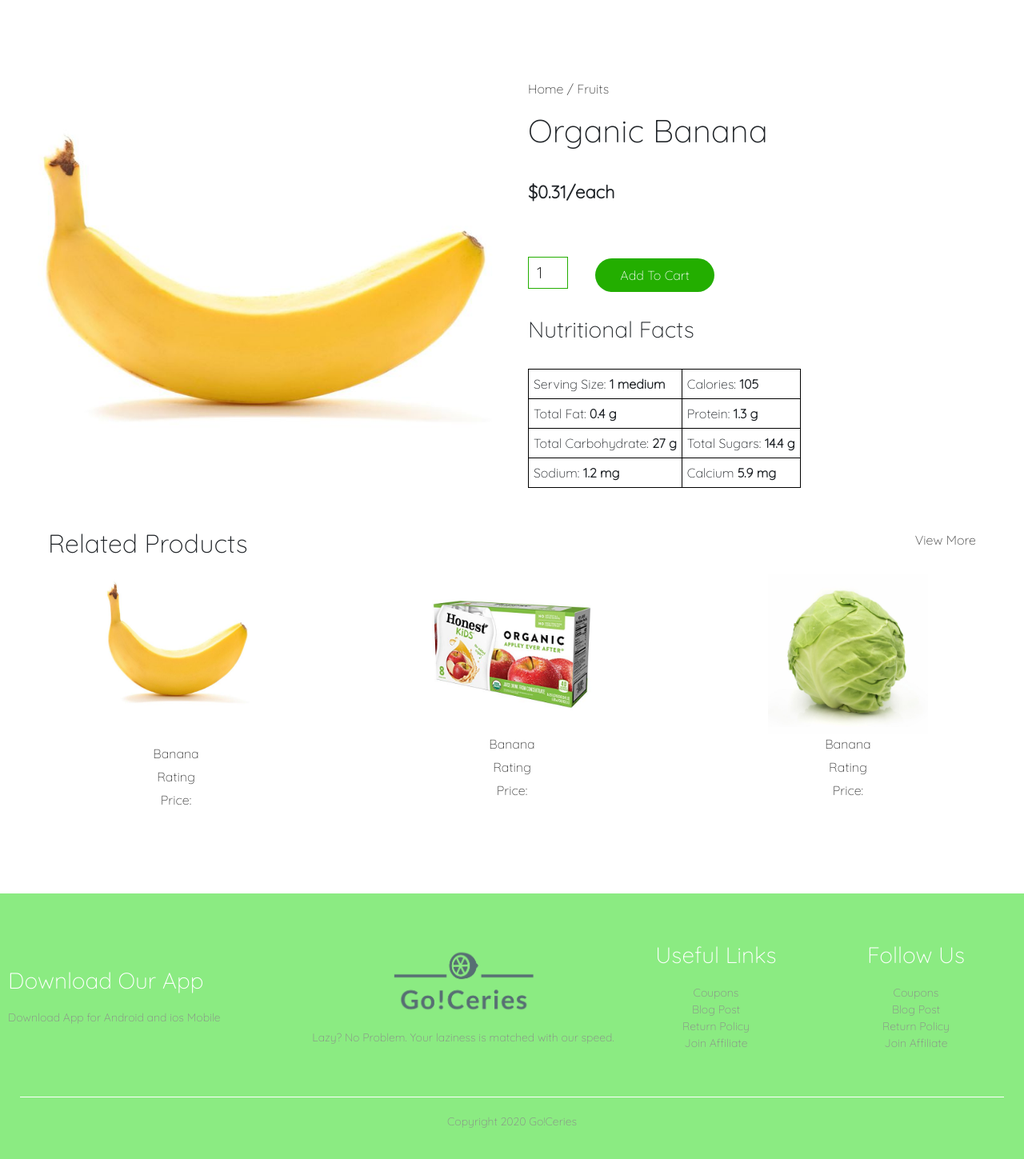
After one commit to JieLeow/GoCeries, a PHP site: page /productDetails.html in a window 1280 px wide. The commit adds this page. Shown: the part 97-1546 px from the top of the page at 80% size. Run offline with PHP 8.4, Linux system fonts and the light colour scheme.

Commit message:
add productDetails page removed in earlier commit and fix merge conflict

```diff
--- a/checkout.html
+++ b/checkout.html
@@ -1,8 +1,8 @@
 <html>
   <head>
   <link href="checkout.css" rel="stylesheet">
-  <link href="style.css" rel="stylesheet">
-  <link href="typography.css" rel="stylesheet">
+  <link href="/css/style.css" rel="stylesheet">
+  <link href="/css/typography.css" rel="stylesheet">
   </head>
   <body>
 
--- a/confirmation.php
+++ b/confirmation.php
@@ -5,8 +5,8 @@
   <body>
     <style>
     <?php
-         include 'style.css';
-         include 'typography.css';
+         include '/css/style.css';
+         include '/css/style/typography.css';
     ?>
     </style>
 
--- a/mainPage.html
+++ b/mainPage.html
@@ -30,13 +30,8 @@
 
                     <nav>
                         <ul>
-<<<<<<< HEAD
-                            <li><a href = "">Home</a></li>
-                            <li><a href = "/products.html">Products</a></li>
-=======
                             <li><a href = "mainPage.html">Home</a></li>
                             <li><a href = "products.html">Products</a></li>
->>>>>>> 410f17cf7cddec55a931a28c46b8d5a0d578ee46
                             <li><a href = "">Contact</a></li>
                             <li><a href = "">Account</a></li>
                             <li><a href = ""><i class="fa fa-shopping-cart" aria-hidden="true"></i></a></li>
--- /dev/null
+++ b/productDetails.html
@@ -0,0 +1,196 @@
+<!DOCTYPE html>
+<html lang="en">
+<head>
+    <meta charset="UTF-8">
+    <meta name="viewport" content="width=device-width, initial-scale=1.0">
+    <title>Our Products | Go!Ceries</title>
+
+    <!-- Add boostrap CSS-->
+    <link rel="stylesheet" href="https://stackpath.bootstrapcdn.com/bootstrap/4.1.3/css/bootstrap.min.css" integrity="sha384-MCw98/SFnGE8fJT3GXwEOngsV7Zt27NXFoaoApmYm81iuXoPkFOJwJ8ERdknLPMO" crossorigin="anonymous">
+
+    <!-- OWN CSS -->
+    <link rel="stylesheet" href="css/style.css">
+</head>
+
+
+<!-- additional CSS -->
+<style>
+    td {
+        border: 1px solid black;
+        padding: 6px;
+    }
+    table {
+        float:left;
+        border-collapse: collapse;
+    }
+    input {
+        width:50px;
+        height:40px;
+        outline:none;
+        padding-left:10px;
+        font-size:20px;
+        margin-right:10px;
+        border:1px solid #23ae00
+    }
+</style>
+
+
+<body>
+
+    <!-- HEADER -->
+    <div class="header">
+        <div class = header-nav>
+            <div class = "container">
+                <div class = "navbar">
+                    <div class = "logo">
+                        <h1>GOCERIES</h1>
+                    </div>
+
+                    <nav>
+                        <ul>
+                            <li><a href = "">Home</a></li>
+                            <li><a href = "">Products</a></li>
+                            <li><a href = "">Contact</a></li>
+                            <li><a href = "">Account</a></li>
+                            <li><a href = ""><i class="fa fa-shopping-cart" aria-hidden="true"></i></a></li>
+                        </ul>
+                    </nav>
+                </div>
+            </div>
+        </div>
+
+    </div>
+
+
+    <!-- single product details -->
+    <div class="small-container" style="margin-top:80px;">
+        <div class = "row">
+            <div style= "flex: 50%; min-width: 180px; margin-bottom: 30px;">
+                <img src="mainPageImages/banana.jpg" width="100%" style="padding:0;">
+            </div>
+            <div style= "flex: 50%; min-width: 180px; margin-bottom: 30px; padding:20px;">
+                <p>Home / Fruits</p>
+                <h1>Organic Banana</h1>
+                <h4 style="margin:40px 0; font-size:22px; font-weight:bold;">$0.31/each</h4>
+                <input type="number" value="1">
+                <a href="" class="btn">Add To Cart</a>
+                <h3>Nutritional Facts</h3>
+                <br>
+                <table>
+                    <tbody>
+                      <tr>
+                        <td>Serving Size: <b>1 medium</b></td>
+                        <td>Calories: <b>105</b></td>
+                      </tr>
+                      <tr>
+                        <td>Total Fat: <b>0.4 g</b></td>
+                        <td>Protein: <b>1.3 g</b></td>
+                      </tr>
+                      <tr>
+                        <td>Total Carbohydrate: <b>27 g</b></td>
+                        <td>Total Sugars: <b>14.4 g</b></td>
+                      </tr>
+                      <tr>
+                        <td>Sodium: <b>1.2 mg</b></td>
+                        <td>Calcium <b>5.9 mg</b></td>
+                      </tr>
+                    </tbody>
+                  </table>
+
+            </div>
+        </div>
+    </div>
+
+
+    <!-- related products -->
+    <div class="small-container">
+        <div class = "row">
+            <h2 style="float:left; margin-left:50px;">Related Products</h2>
+            <p style="float:right; margin-right:50px;">View More</p>
+        </div>
+    </div>
+
+
+    <!-- SUGGESTED PRODUCTS SECTION -->
+    <div class="categories all-products">
+        <div class="small-container">
+            <div class = "row">
+                <div class="col-3">
+                    <!-- Fruits -->
+                    <a href= ""><img src="mainPageImages/banana.jpg"></a>
+                    <br>
+                    <p>Banana</p>
+                    <p>Rating</p>
+                    <p>Price: </p>
+                </div>
+
+                <div class="col-3">
+                    <!-- Beverages -->
+                   <a href = ""><img src = "mainPageImages/apple-juice.jpg"></a>
+                   <p>Banana</p>
+                    <p>Rating</p>
+                    <p>Price: </p>
+                </div>
+
+                <div class="col-3">
+                    <!-- Vegetables -->
+                    <a href = ""><img src = "mainPageImages/cabbage.jpg"></a>
+                    <p>Banana</p>
+                    <p>Rating</p>
+                    <p>Price: </p>
+                </div>
+            </div>
+
+        </div>
+    </div>
+
+
+    <!-- FOOTER -->
+    <div class="footer">
+        <div class="container">
+            <div class="row">
+                <div class="footer-col-1">
+                    <h3>Download Our App</h3>
+                    <p>Download App for Android and ios Mobile</p>
+                </div>
+
+                <div class="footer-col-2">
+                    <img src="mainPageImages/logo_transparent.png">
+                    <p>Lazy? No Problem. Your laziness is matched with our speed.
+                        </p>
+                </div>
+
+                <div class="footer-col-3">
+                    <h3>Useful Links</h3>
+                    <ul>
+                        <li>Coupons</li>
+                        <li>Blog Post</li>
+                        <li>Return Policy</li>
+                        <li>Join Affiliate</li>
+                    </ul>
+                </div>
+
+                <div class="footer-col-4">
+                    <h3>Follow Us</h3>
+                    <ul>
+                        <li>Coupons</li>
+                        <li>Blog Post</li>
+                        <li>Return Policy</li>
+                        <li>Join Affiliate</li>
+                    </ul>
+                </div>
+            </div>
+            <hr>
+            <p class = "copyright">Copyright 2020 Go!Ceries </p>
+        </div>
+    </div>
+
+
+    <!-- BOOSTRAP JS SCRIPTS  -->
+    <script src="https://code.jquery.com/jquery-3.3.1.slim.min.js" integrity="sha384-q8i/X+965DzO0rT7abK41JStQIAqVgRVzpbzo5smXKp4YfRvH+8abtTE1Pi6jizo" crossorigin="anonymous"></script>
+    <script src="https://cdnjs.cloudflare.com/ajax/libs/popper.js/1.14.3/umd/popper.min.js" integrity="sha384-ZMP7rVo3mIykV+2+9J3UJ46jBk0WLaUAdn689aCwoqbBJiSnjAK/l8WvCWPIPm49" crossorigin="anonymous"></script>
+    <script src="https://stackpath.bootstrapcdn.com/bootstrap/4.1.3/js/bootstrap.min.js" integrity="sha384-ChfqqxuZUCnJSK3+MXmPNIyE6ZbWh2IMqE241rYiqJxyMiZ6OW/JmZQ5stwEULTy" crossorigin="anonymous"></script>
+
+
+</body>
+</html>
--- a/products.html
+++ b/products.html
@@ -30,13 +30,8 @@
 
                     <nav>
                         <ul>
-<<<<<<< HEAD
-                            <li><a href = "/mainPage.html">Home</a></li>
-                            <li><a href = "">Products</a></li>
-=======
                           <li><a href = "mainPage.html">Home</a></li>
                           <li><a href = "products.html">Products</a></li>
->>>>>>> 410f17cf7cddec55a931a28c46b8d5a0d578ee46
                             <li><a href = "">Contact</a></li>
                             <li><a href = "">Account</a></li>
                             <li><a href = ""><i class="fa fa-shopping-cart" aria-hidden="true"></i></a></li>
```
Also changed, not shown: account.html (added).
